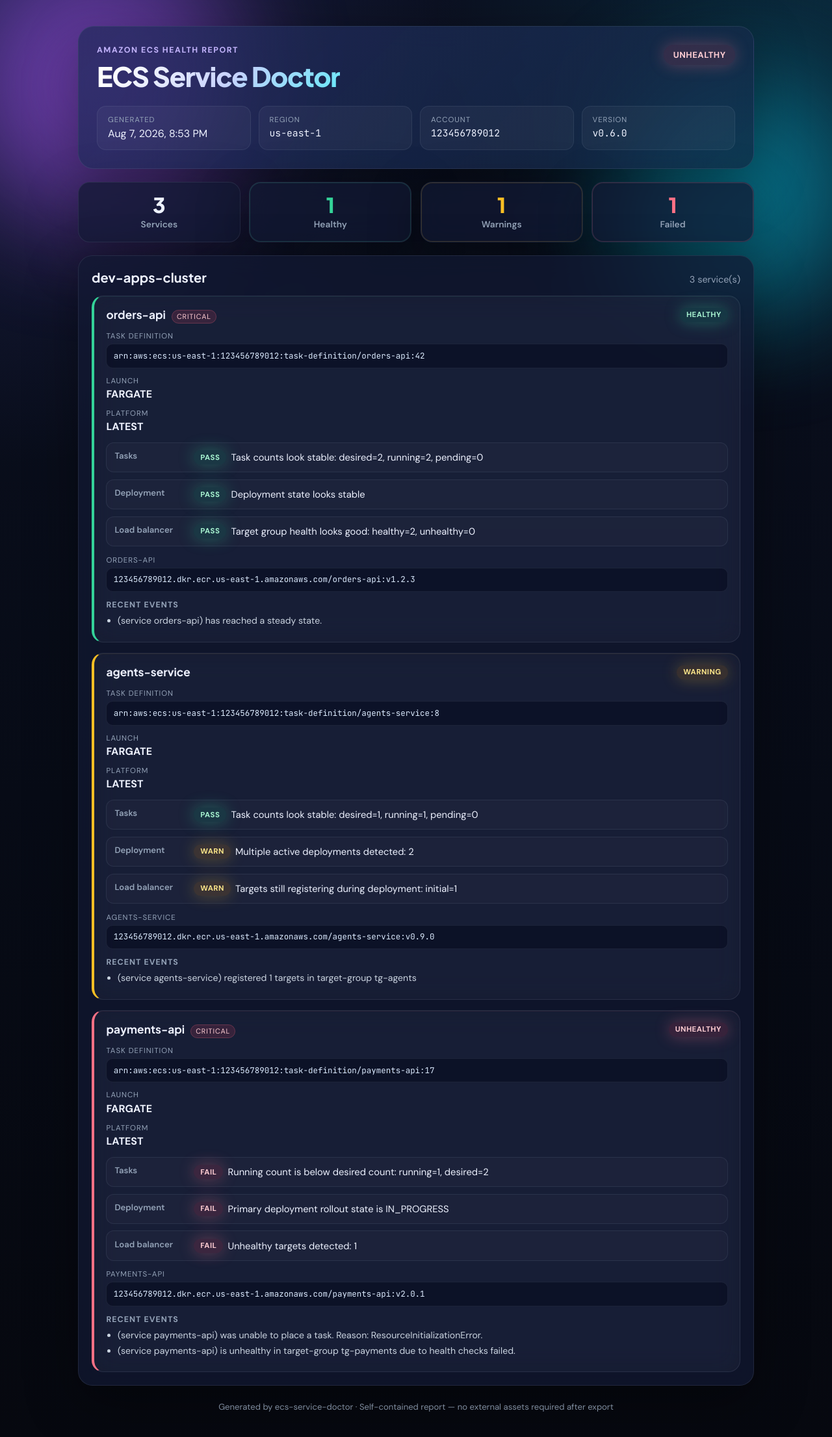
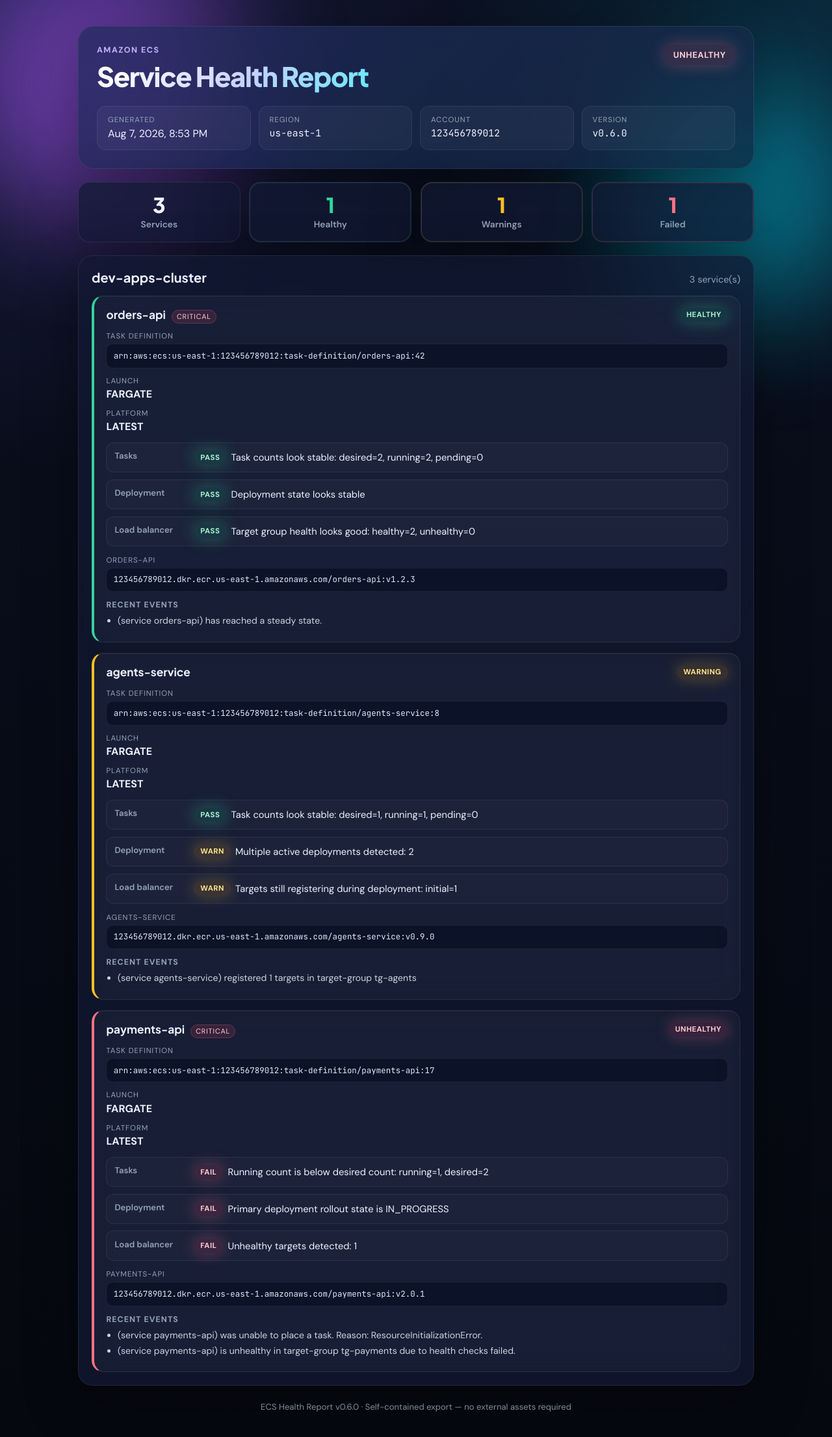
Before and after one commit to sandeepk24/ecs-service-doctor, a React (Vite) app in the folder report-ui/: page / in a window 1280 px wide. Shown: the top 2212 px of the page at 65% size. Built offline with nearby package versions, Linux system fonts and the light colour scheme.

Commit message:
Rename HTML report branding to standard ECS health report titles.
Use Service Health Report in the UI so exported reports match familiar DevOps naming instead of the internal tool name.

```diff
--- a/report-ui/index.html
+++ b/report-ui/index.html
@@ -3,7 +3,7 @@
   <head>
     <meta charset="UTF-8" />
     <meta name="viewport" content="width=device-width, initial-scale=1.0" />
-    <title>ECS Service Doctor</title>
+    <title>ECS Service Health Report</title>
     <link rel="preconnect" href="https://fonts.googleapis.com" />
     <link rel="preconnect" href="https://fonts.gstatic.com" crossorigin />
     <link
--- a/report-ui/src/App.tsx
+++ b/report-ui/src/App.tsx
@@ -23,8 +23,8 @@
         <header className="hero">
           <div className="hero-top">
             <div>
-              <p className="eyebrow">Amazon ECS Health Report</p>
-              <h1>ECS Service Doctor</h1>
+              <p className="eyebrow">Amazon ECS</p>
+              <h1>Service Health Report</h1>
             </div>
             <StatusBadge status={overall} large label={statusLabel(overall)} />
           </div>
@@ -76,8 +76,8 @@
         )}
 
         <footer className="footer">
-          Generated by {report.tool} · Self-contained report — no external assets
-          required after export
+          ECS Health Report v{report.version} · Self-contained export — no external
+          assets required
         </footer>
       </main>
     </div>
```
Also changed, not shown: report-ui/report.template.html (+2 -2 lines), 2 other files (tests, documents, lock files or other folders).
